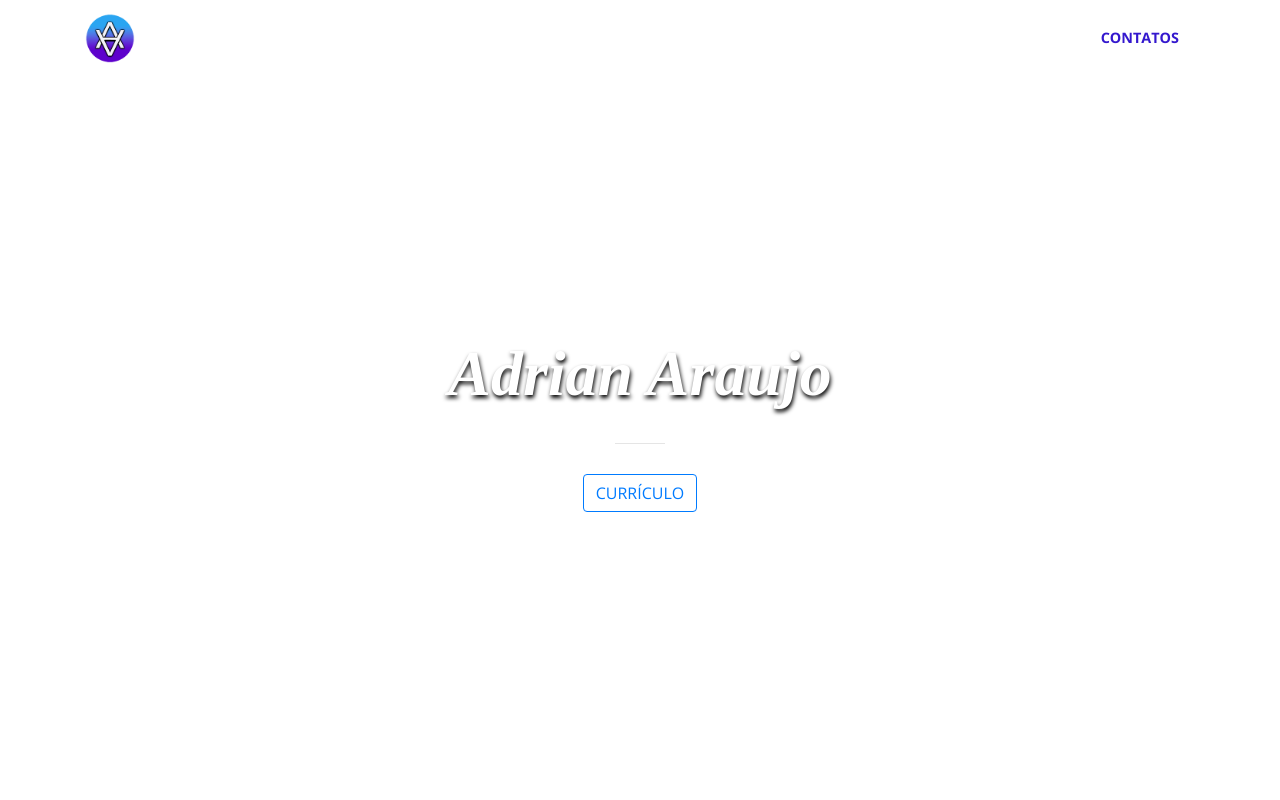
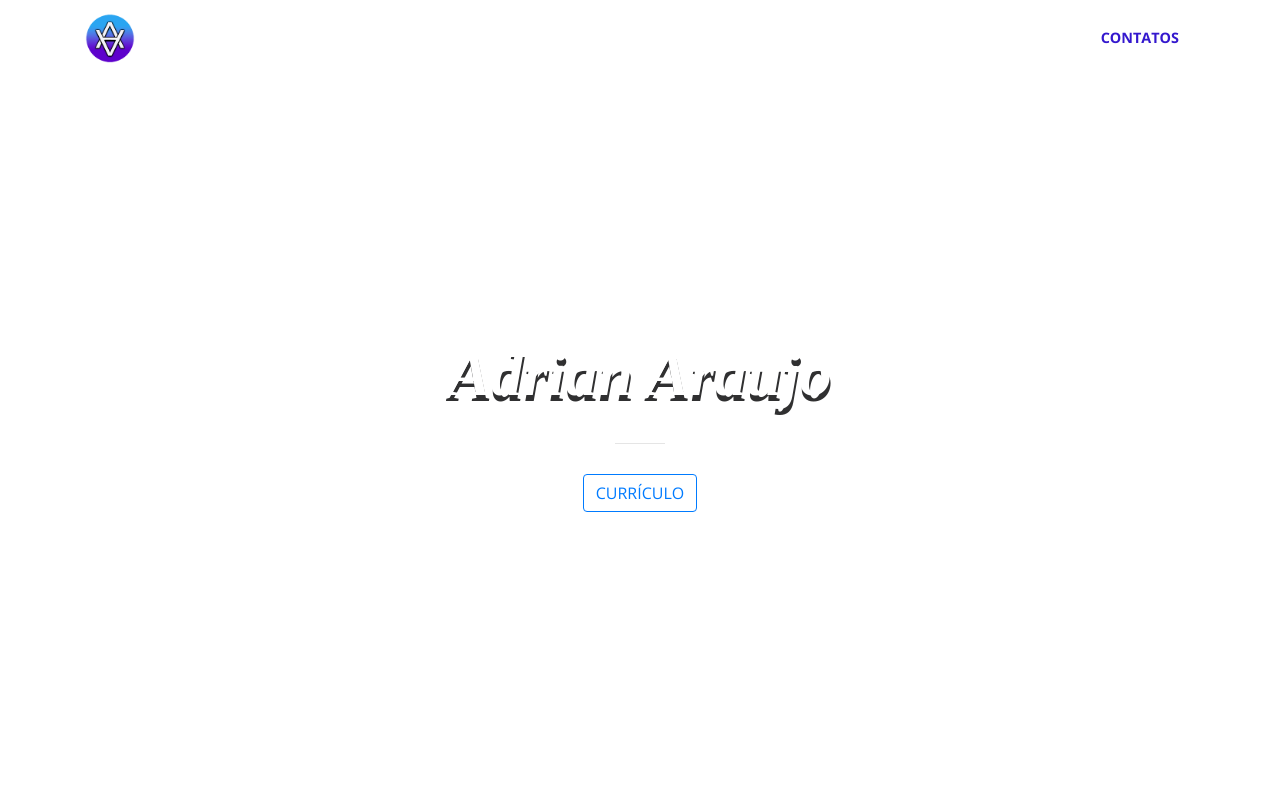
Before and after one commit to AdrianAraujo44/AdrianAraujo44.github.io, a website with bundled scripts: page index.html in a window 1280 px wide. Shown: the top 800 px of the page. Built offline with nearby package versions, Linux system fonts and the light colour scheme; files whose address does not match are found by name; a web font is replaced by a local one.

Commit message:
alteração no estilo da palavra 'Adrian Araujo'

```diff
--- a/css/style.css
+++ b/css/style.css
@@ -28,7 +28,7 @@ a:hover{
 }
 #name{
     font-family:Cinzel-Bold;
-    text-shadow: 1px 3px 4px black
+    text-shadow: #303031 1px 0.1em;
 }
 .btn-primary{
     background-image: linear-gradient(to right, #501ba3 , #0040FF);
```
